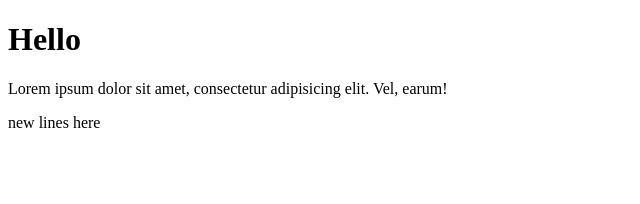
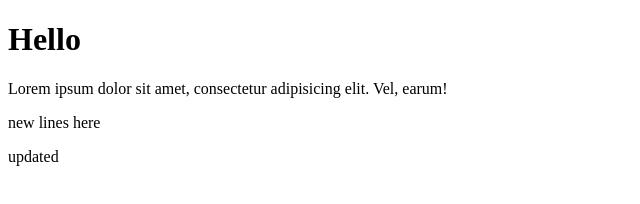
Before and after one commit to ShazidMorshed14/first-project, a plain HTML site: page index.html in a window 1280 px wide. Shown: the full height of the page, 0-640 px from the left. Drawn offline with Linux system fonts and the light colour scheme.

Commit message:
new p added

```diff
--- a/index.html
+++ b/index.html
@@ -10,5 +10,6 @@
     <h1>Hello</h1>
     <p>Lorem ipsum dolor sit amet, consectetur adipisicing elit. Vel, earum!</p>
     <p>new lines here</p>
+    <p>updated</p>
 </body>
 </html>
```
